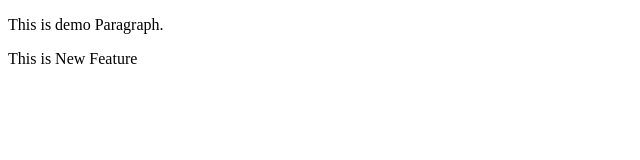
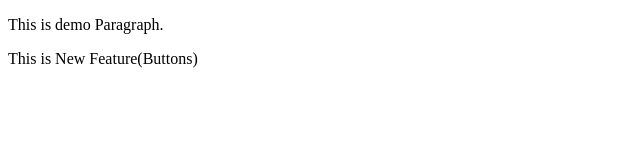
Before and after one commit to WhiteDevil-rss/localRepo, a plain HTML site: page index.html in a window 1280 px wide. Shown: the full height of the page, 0-640 px from the left. Drawn offline with Linux system fonts and the light colour scheme.

```diff
--- a/index.html
+++ b/index.html
@@ -7,6 +7,6 @@
     </head>
     <body>
         <p>This is demo Paragraph.</p>
-        <p>This is New Feature</p>
+        <p>This is New Feature(Buttons)</p>
     </body>
 </html>
```
